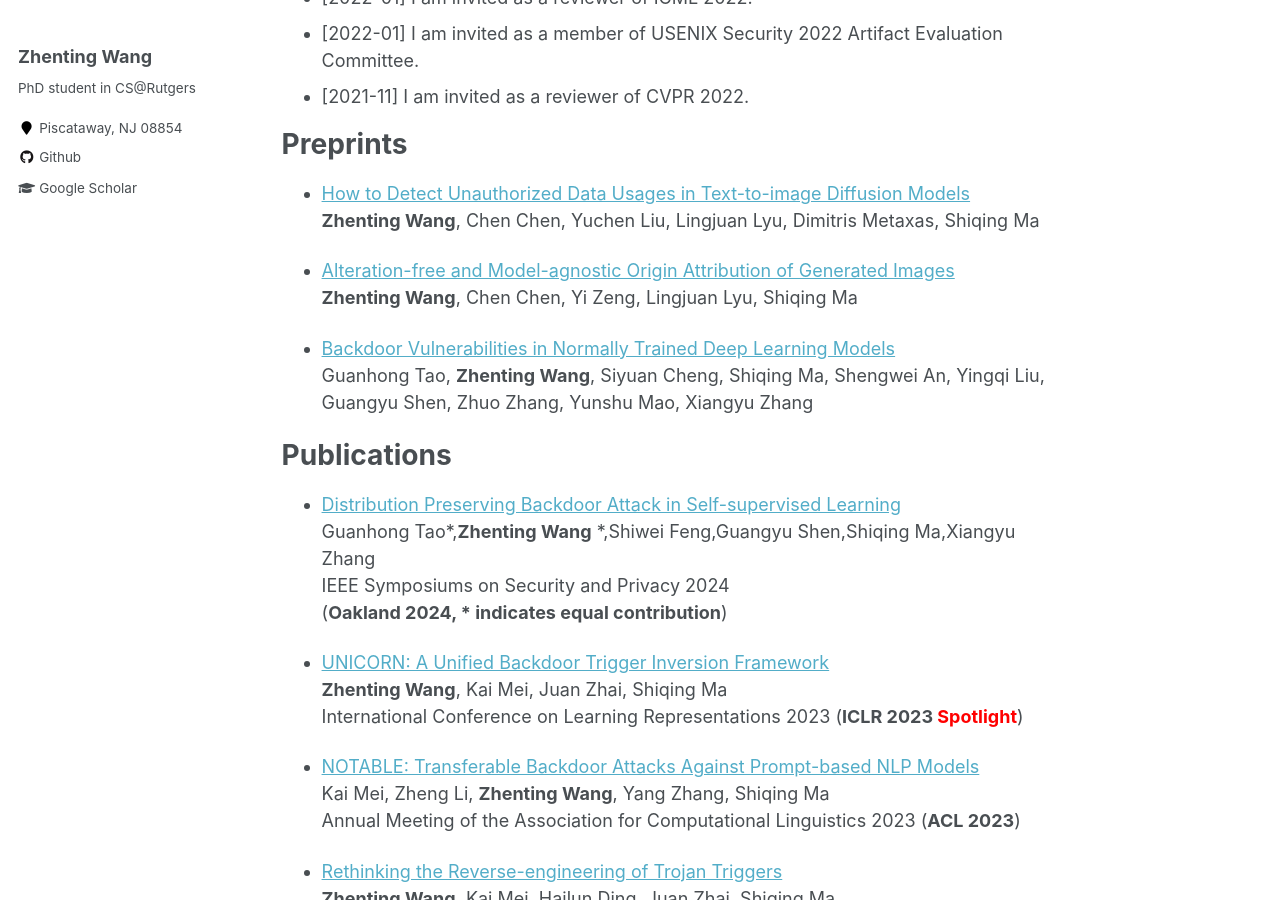
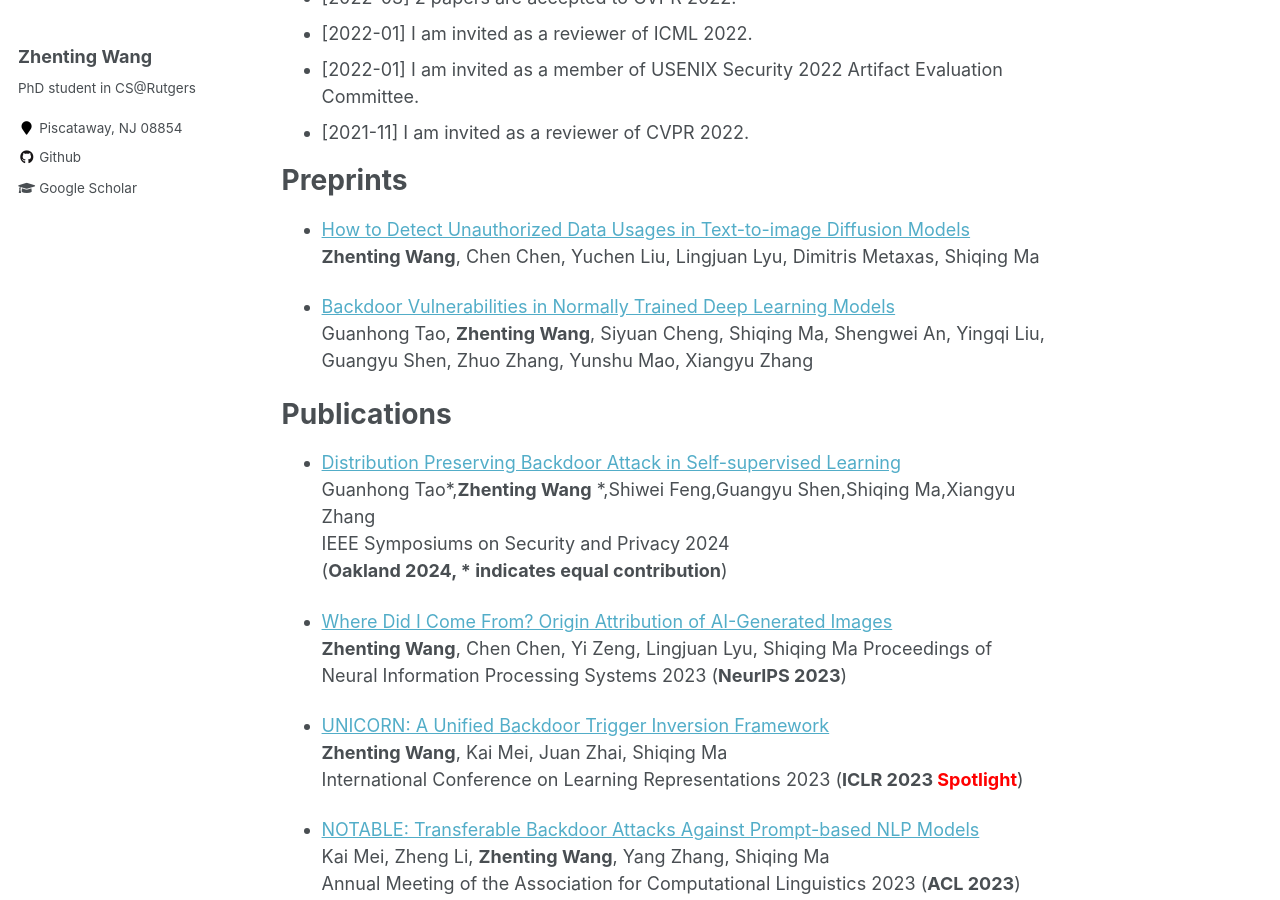
Before and after one commit to ZhentingWang/zhentingwang.github.io, a Jekyll site: the page built from _pages/about.md, in a window 1280 px wide and 900 px high, scrolled down 1155 px. Built offline with Jekyll 4.4.1, drawn with Linux system fonts in a browser that asks for light colours; some of the changed text lies outside the part shown.

Commit message:
Update about.md

```diff
--- a/_pages/about.md
+++ b/_pages/about.md
@@ -13,6 +13,7 @@ redirect_from:
 
 News
 ======
+* [2023-09] 1 paper is accepted to NeurIPS 2023.
 * [2023-09] I am invited as a reviewer of NeurIPS 2023 BUGS.
 * [2023-09] I am invited as a reviewer of SDM 2024.
 * [2023-08] I am invited as a reviewer of ICLR 2024.
@@ -43,9 +44,6 @@ Preprints
 * [How to Detect Unauthorized Data Usages in Text-to-image Diffusion Models](https://arxiv.org/abs/2307.03108)
 **Zhenting Wang**, Chen Chen, Yuchen Liu, Lingjuan Lyu, Dimitris Metaxas, Shiqing Ma
 
-* [Alteration-free and Model-agnostic Origin Attribution of Generated Images](https://arxiv.org/abs/2305.18439)
-**Zhenting Wang**, Chen Chen, Yi Zeng, Lingjuan Lyu, Shiqing Ma
-
 * [Backdoor Vulnerabilities in Normally Trained Deep Learning Models](https://arxiv.org/abs/2211.15929)
 Guanhong Tao, **Zhenting Wang**, Siyuan Cheng, Shiqing Ma, Shengwei An, Yingqi Liu, Guangyu Shen, Zhuo Zhang, Yunshu Mao, Xiangyu Zhang
 
@@ -57,6 +55,10 @@ Publications
 Guanhong Tao*,**Zhenting Wang** *,Shiwei Feng,Guangyu Shen,Shiqing Ma,Xiangyu Zhang
 IEEE Symposiums on Security and Privacy 2024
 (**Oakland 2024, * indicates equal contribution**)
+
+* [Where Did I Come From? Origin Attribution of AI-Generated Images](https://zhentingwang.github.io/)
+**Zhenting Wang**, Chen Chen, Yi Zeng, Lingjuan Lyu, Shiqing Ma
+Proceedings of Neural Information Processing Systems 2023 (**NeurIPS 2023**)
 
 * [UNICORN: A Unified Backdoor Trigger Inversion Framework](https://arxiv.org/abs/2304.02786)
 **Zhenting Wang**, Kai Mei, Juan Zhai, Shiqing Ma
```
